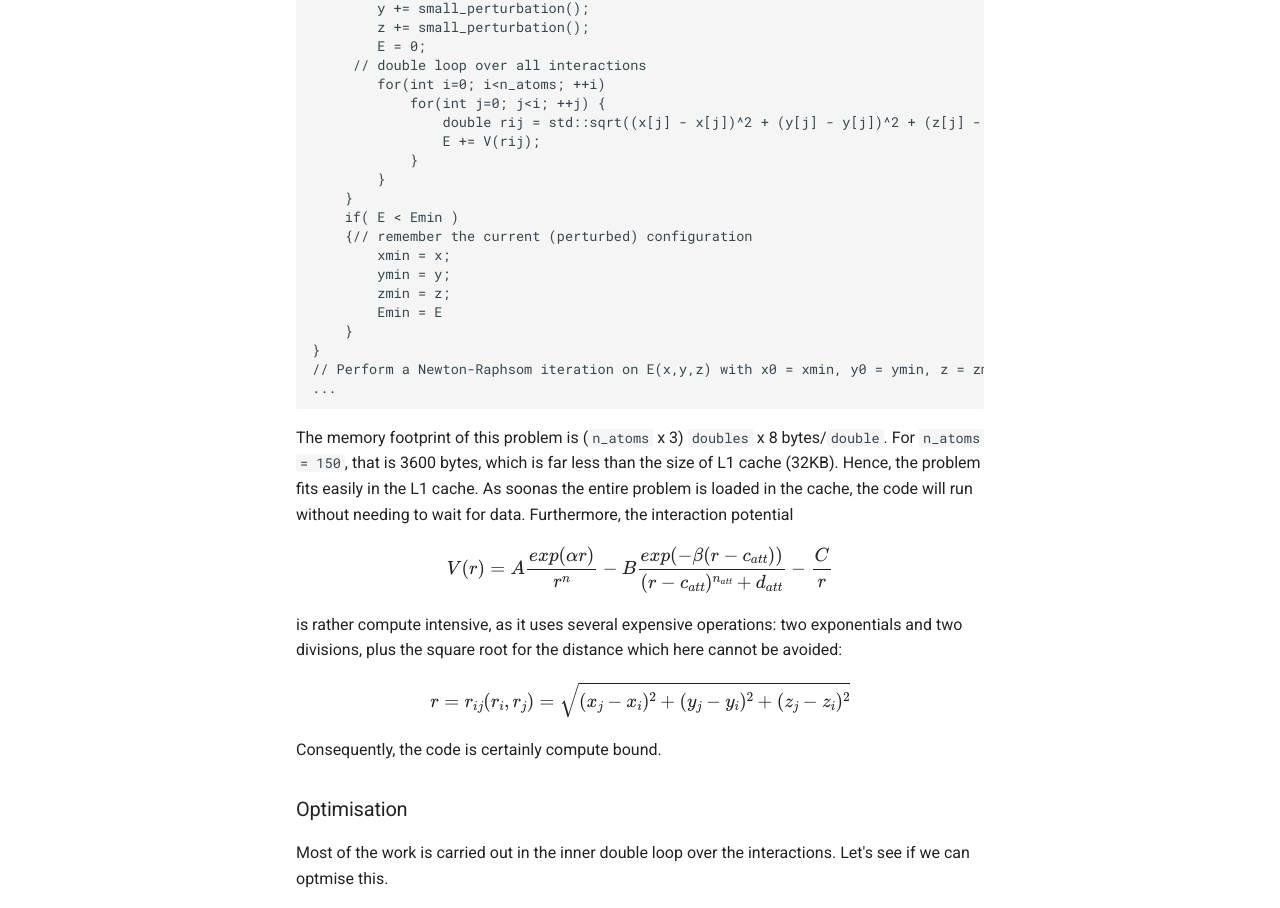
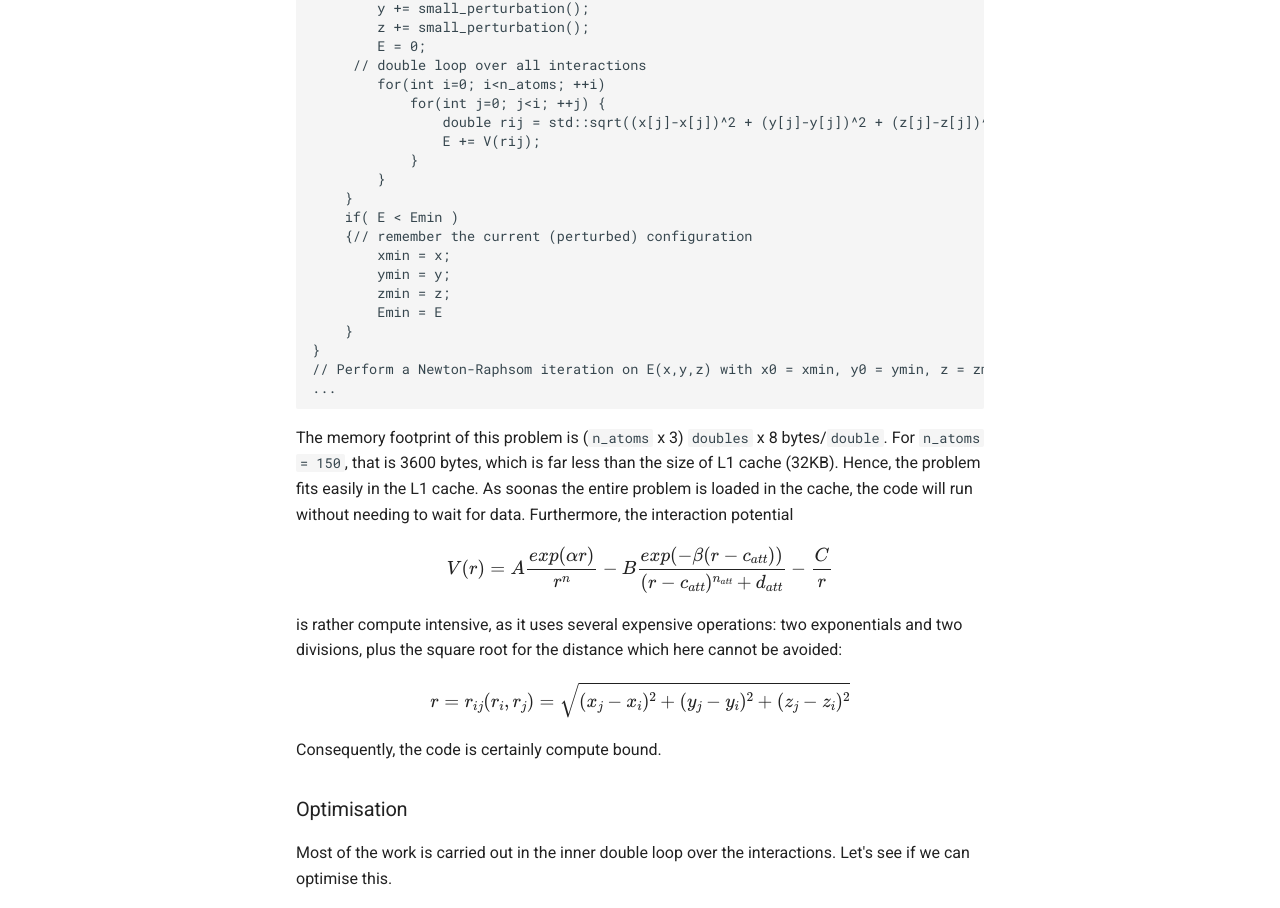
Before and after one commit to etijskens/wetppr, an MkDocs documentation site: the page built from docs/chapter-4.md, in a window 1280 px wide and 1400 px high, scrolled down 495 px. Shown: the part 471-1379 px from the top of the window. Built offline with MkDocs 1.6.1 and Material for MkDocs 9.7.7, drawn with Linux system fonts in a browser that asks for light colours; formulas are drawn with MathJax 3; some of the changed text lies outside the part shown.

Commit message:
bug fixes in chapter-4

```diff
--- a/docs/chapter-4.md
+++ b/docs/chapter-4.md
@@ -59,7 +59,7 @@
      // double loop over all interactions
         for(int i=0; i<n_atoms; ++i)
             for(int j=0; j<i; ++j) {
-                double rij = std::sqrt((x[j] - x[j])^2 + (y[j] - y[j])^2 + (z[j] - z[j])^2);
+                double rij = std::sqrt((x[j]-x[j])^2 + (y[j]-y[j])^2 + (z[j]-z[j])^2);
                 E += V(rij);
             }
         }
@@ -93,10 +93,10 @@
 
 ### Optimisation
 
-Most of the work is carried out in the inner double loop over the interactions. Let's see if we can optmise this.
+Most of the work is carried out in the inner double loop over the interactions. Let's see if we can optimise this.
 
 Initially, both expressions for the interatomic distance $r_{ij}(r_i,r_j)$ and the interaction potential $V(r)$
-were implemented as functions called in the double loop. The first timing for the doubleloop with 50 atoms is 144
+were implemented as functions called in the double loop. The first timing for the double loop with 50 atoms is 144
 $\mu$s. By checking the vectorisation report of the compiler, we learned that the two function calls prohibited
 vectorisation. After inlining the functions,  the timing was reduced to 93 $\mu$s.
 The inner loop contains a lot of short loops. This is bad for pipelining and vectorisation (many loops end with
@@ -171,7 +173,7 @@
 | 500 (x10)  | 8616 $\mu$s (x100) | 57.0 $\mu$s (x10) | 115.2   |
 
 Clearly, the timings for the $O(N^2)$ algorithm increase quadratically, while those for the $O(N)$ algorithm increase
-only linearly and the speedups are substantial. The $O(N) algorithm for 500 atoms - a number that our researcher
+only linearly and the speedups are substantial. The $O(N)$ algorithm for 500 atoms - a number that our researcher
 considered unattainable because it would take too long to compute - is still faster than the $O(N)$ algorithm.
 
 !!! Tip
```
Also changed, not shown: other parts of docs/chapter-4.md (+4 -0 lines), docs/public/Eij-perturb-4-bis.png (added).
